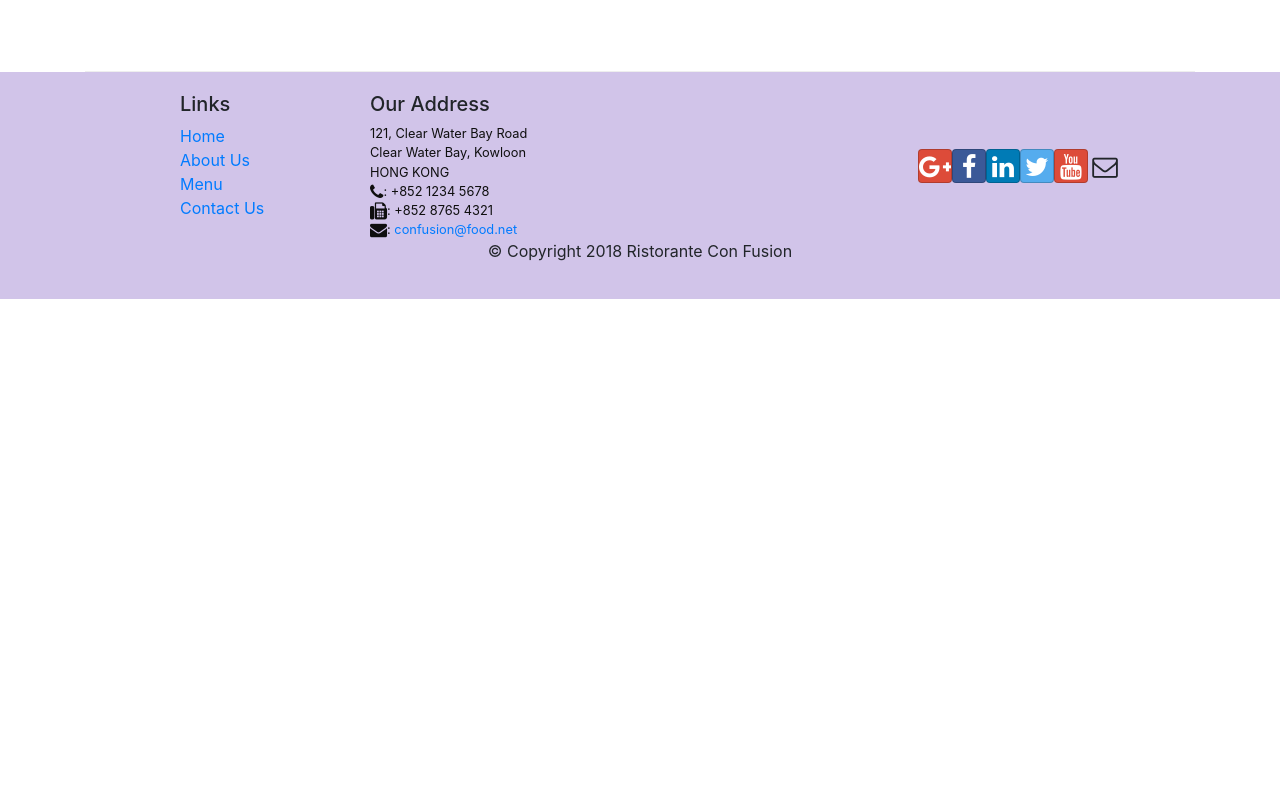
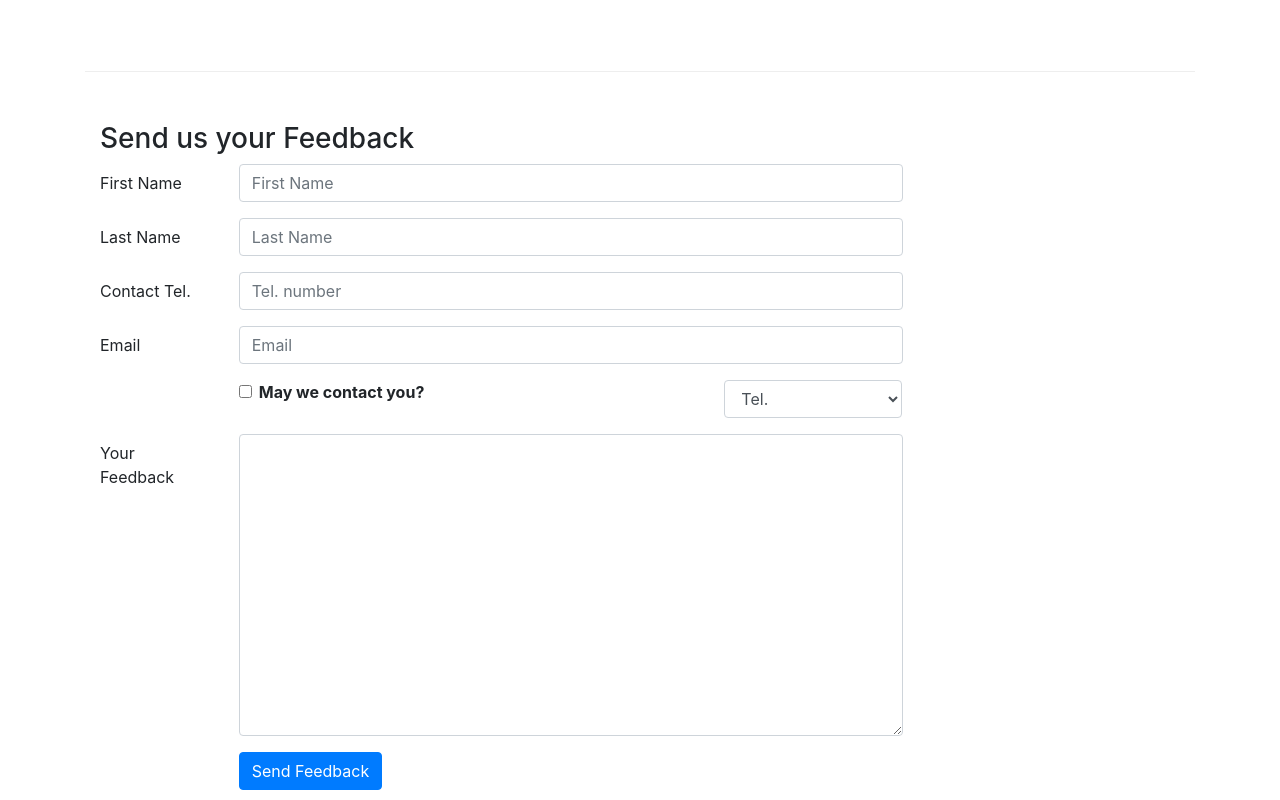
Before and after one commit to VenkatPantham/FullStack-Part-2, a React (Create React App) app: page /contactus in a window 1280 px wide. Shown: the part 800-1600 px from the top of the page. Before the commit the page ends 1099 px from the top, so only its background shows below. Built offline with nearby package versions, Linux system fonts and the light colour scheme.

Commit message:
Controlled Forms

```diff
--- a/src/components/ContactComponent.js
+++ b/src/components/ContactComponent.js
@@ -1,8 +1,51 @@
-import React from "react";
-import { Breadcrumb, BreadcrumbItem } from "reactstrap";
+import React, { Component } from "react";
+import {
+  Breadcrumb,
+  BreadcrumbItem,
+  Button,
+  Form,
+  FormGroup,
+  Label,
+  Input,
+  Col,
+} from "reactstrap";
 import { Link } from "react-router-dom";
 
-function Contact(props) {
+class Contact extends Component {
+  constructor(props) {
+    super(props);
+
+    this.state = {
+      firstname: "",
+      lastname: "",
+      telnum: "",
+      email: "",
+      agree: false,
+      contactType: "Tel.",
+      message: "",
+    };
+
+    this.handleInputChange = this.handleInputChange.bind(this);
+    this.handleSubmit = this.handleSubmit.bind(this);
+  }
+
+  handleInputChange(event) {
+    const target = event.target;
+    const name = target.name;
+    const value = target.type === "checkbox" ? target.checked : target.value;
+
+    this.setState({
+      [name]: value,
+    });
+  }
+
+  handleSubmit(event) {
+    console.log("Current State is: " + JSON.stringify(this.state));
+    alert("Current State is: " + JSON.stringify(this.state));
+    event.preventDefault();
+  }
+
+  render() {
     return (
       <div className="container">
         <div className="row">
@@ -63,8 +106,126 @@ function Contact(props) {
             </div>
           </div>
         </div>
+        <div className="row row-content">
+          <div className="col-12">
+            <h3>Send us your Feedback</h3>
+          </div>
+          <div className="col-12 col-md-9">
+            <Form onSubmit={this.handleSubmit}>
+              <FormGroup row>
+                <Label htmlFor="firstname" md={2}>
+                  First Name
+                </Label>
+                <Col md={10}>
+                  <Input
+                    type="text"
+                    id="firstname"
+                    name="firstname"
+                    placeholder="First Name"
+                    value={this.state.firstname}
+                    onChange={this.handleInputChange}
+                  />
+                </Col>
+              </FormGroup>
+              <FormGroup row>
+                <Label htmlFor="lastname" md={2}>
+                  Last Name
+                </Label>
+                <Col md={10}>
+                  <Input
+                    type="text"
+                    id="lastname"
+                    name="lastname"
+                    placeholder="Last Name"
+                    value={this.state.lastname}
+                    onChange={this.handleInputChange}
+                  />
+                </Col>
+              </FormGroup>
+              <FormGroup row>
+                <Label htmlFor="telnum" md={2}>
+                  Contact Tel.
+                </Label>
+                <Col md={10}>
+                  <Input
+                    type="tel"
+                    id="telnum"
+                    name="telnum"
+                    placeholder="Tel. number"
+                    value={this.state.telnum}
+                    onChange={this.handleInputChange}
+                  />
+                </Col>
+              </FormGroup>
+              <FormGroup row>
+                <Label htmlFor="email" md={2}>
+                  Email
+                </Label>
+                <Col md={10}>
+                  <Input
+                    type="email"
+                    id="email"
+                    name="email"
+                    placeholder="Email"
+                    value={this.state.email}
+                    onChange={this.handleInputChange}
+                  />
+                </Col>
+              </FormGroup>
+              <FormGroup row>
+                <Col md={{ size: 6, offset: 2 }}>
+                  <FormGroup check>
+                    <Label check>
+                      <Input
+                        type="checkbox"
+                        name="agree"
+                        checked={this.state.agree}
+                        onChange={this.handleInputChange}
+                      />{" "}
+                      <strong>May we contact you?</strong>
+                    </Label>
+                  </FormGroup>
+                </Col>
+                <Col md={{ size: 3, offset: 1 }}>
+                  <Input
+                    type="select"
+                    name="contactType"
+                    value={this.state.contactType}
+                    onChange={this.handleInputChange}
+                  >
+                    <option>Tel.</option>
+                    <option>Email</option>
+                  </Input>
+                </Col>
+              </FormGroup>
+              <FormGroup row>
+                <Label htmlFor="message" md={2}>
+                  Your Feedback
+                </Label>
+                <Col md={10}>
+                  <Input
+                    type="textarea"
+                    id="message"
+                    name="message"
+                    rows="12"
+                    value={this.state.message}
+                    onChange={this.handleInputChange}
+                  ></Input>
+                </Col>
+              </FormGroup>
+              <FormGroup row>
+                <Col md={{ size: 10, offset: 2 }}>
+                  <Button type="submit" color="primary">
+                    Send Feedback
+                  </Button>
+                </Col>
+              </FormGroup>
+            </Form>
+          </div>
+        </div>
       </div>
     );
   }
+}
 
 export default Contact;
--- a/src/components/HeaderComponent.js
+++ b/src/components/HeaderComponent.js
@@ -1,4 +1,4 @@
-import React, { Component } from "react";
+import React, { useState } from "react";
 import { NavLink } from "react-router-dom";
 import {
   Nav,
@@ -10,27 +10,24 @@ import {
   Jumbotron,
 } from "reactstrap";
 
-class Header extends Component {
-  constructor(props) {
-    super(props);
-    this.toggleNav = this.toggleNav.bind(this);
-    this.state = {
-      isNavOpen: false,
-    };
-  }
+function Header() {
+  // class Header extends Component{
+  // constructor(props) {
+  //   super(props);
+  //   this.toggleNav = this.toggleNav.bind(this);
+  //   this.state = {
+  //     isNavOpen: false,
+  //   };
+  // }
+  const [isOpen, setIsOpen] = useState(true);
 
-  toggleNav() {
-    this.setState({
-      isNavOpen: !this.state.isNavOpen,
-    });
-  }
+  const toggle = () => setIsOpen(!isOpen);
 
-  render() {
+  // render() {
   return (
     <div>
       <Navbar dark expand="md">
         <div className="container">
-            <NavbarToggler onClick={this.toggleNav} />
           <NavbarBrand className="mr-auto" href="/">
             <img
               src="assets/images/logo.png"
@@ -39,7 +36,8 @@ class Header extends Component {
               alt="Ristorante Con Fusion"
             />
           </NavbarBrand>
-            <Collapse isOpen={this.state.isNavOpen} navbar>
+          <NavbarToggler onClick={toggle} />
+          <Collapse isOpen={!isOpen} navbar>
             <Nav navbar>
               <NavItem>
                 <NavLink className="nav-link" to="/home">
@@ -58,8 +56,7 @@ class Header extends Component {
               </NavItem>
               <NavItem>
                 <NavLink className="nav-link" to="/contactus">
-                    <span className="fa fa-address-card fa-lg"></span> Contact
-                    Us
+                  <span className="fa fa-address-card fa-lg"></span> Contact Us
                 </NavLink>
               </NavItem>
             </Nav>
@@ -72,9 +69,9 @@ class Header extends Component {
             <div className="col-12 col-sm-6">
               <h1>Ristorante con Fusion</h1>
               <p>
-                  We take inspiration from the World's best cuisines, and create
-                  a unique fusion experience. Our lipsmacking creations will
-                  tickle your culinary senses!
+                We take inspiration from the World's best cuisines, and create a
+                unique fusion experience. Our lipsmacking creations will tickle
+                your culinary senses!
               </p>
             </div>
           </div>
@@ -82,7 +79,7 @@ class Header extends Component {
       </Jumbotron>
     </div>
   );
-  }
+  // }
 }
 
 export default Header;
```
Lines whose indentation alone changed are shown as unchanged.
